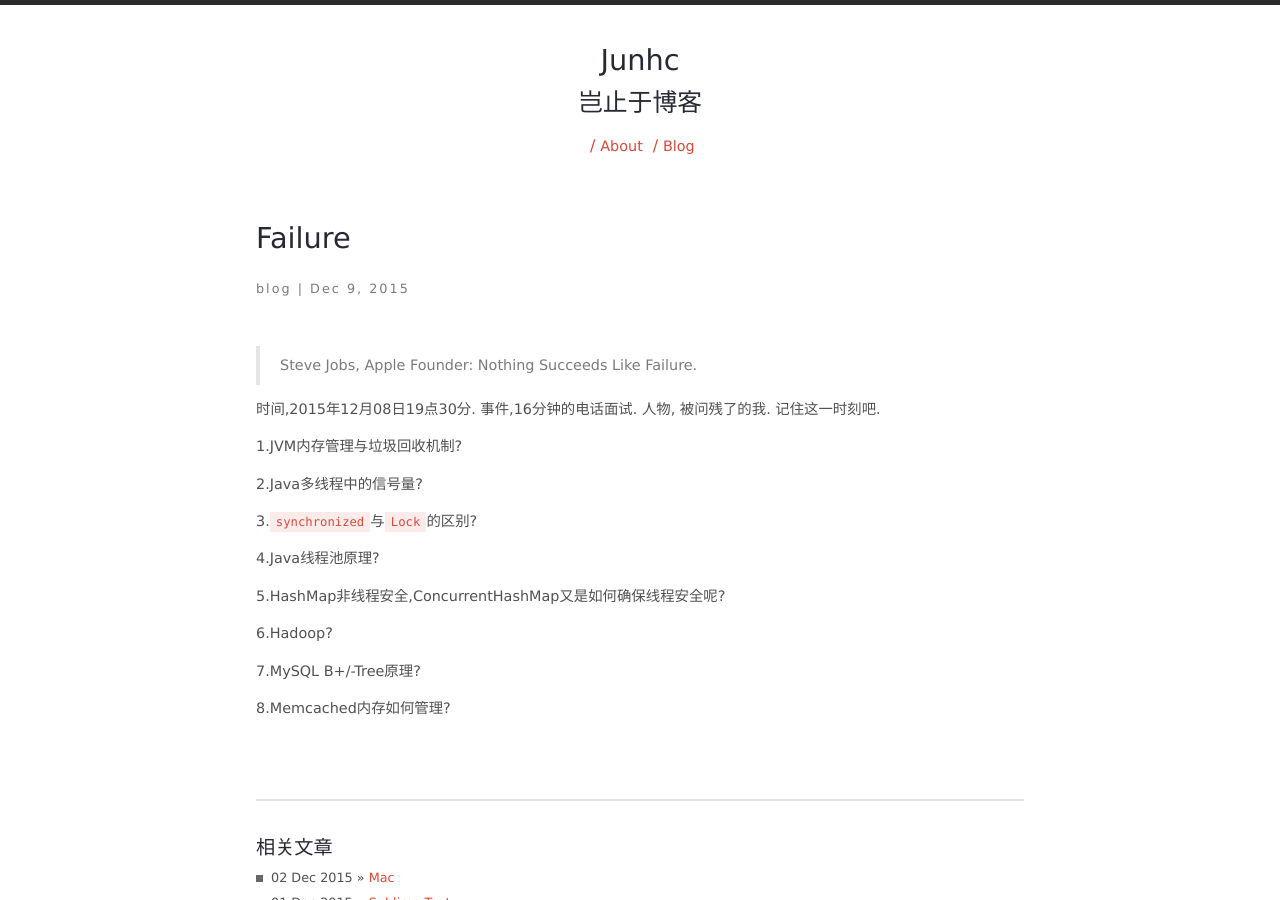
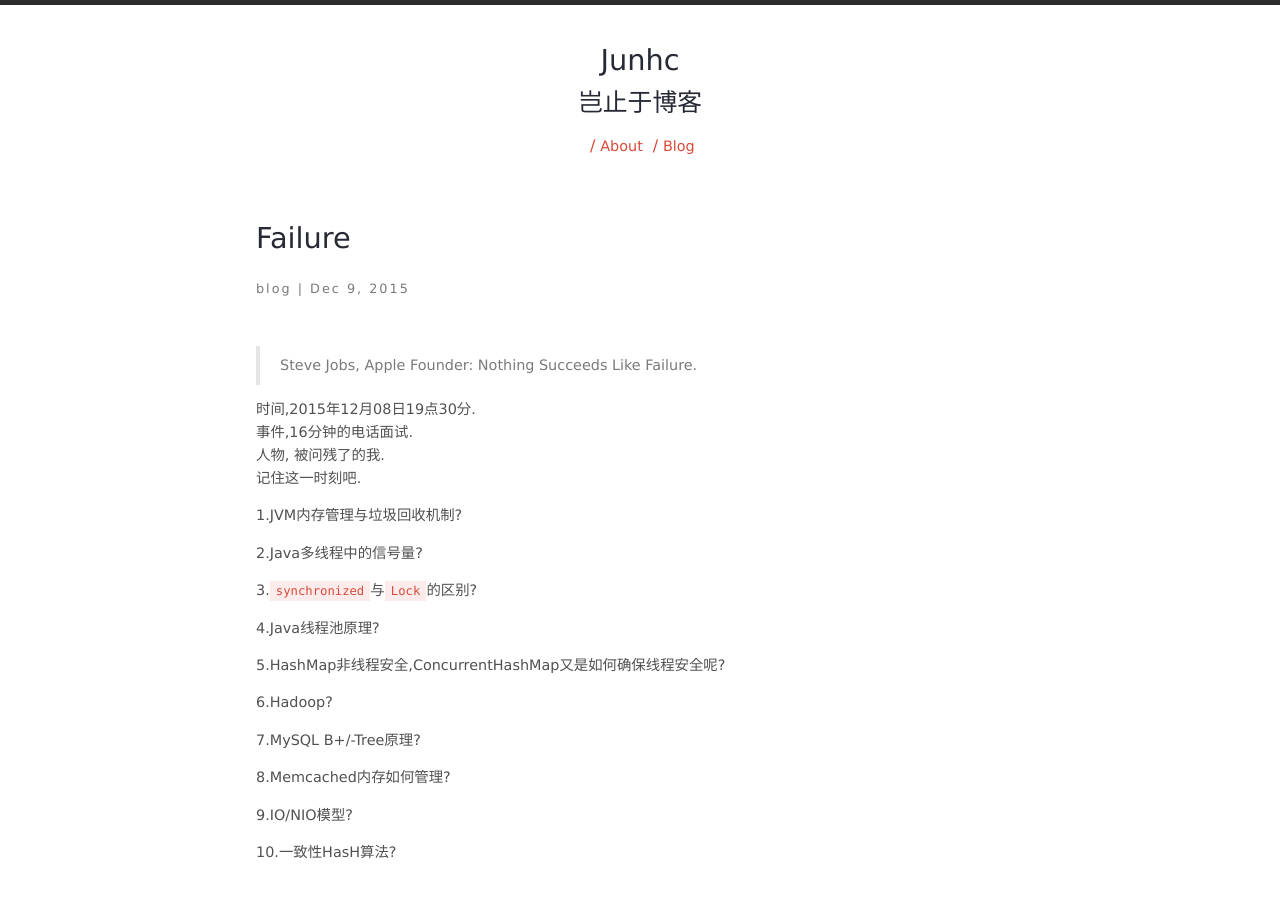
Before and after one commit to junhc/junhc.github.io, a Jekyll site: the page built from _posts/2015-12-09-failure.md, in a window 1280 px wide and 900 px high. Built offline with Jekyll 4.4.1, drawn with Linux system fonts in a browser that asks for light colours; Markdown is read by kramdown in place of the engine named in the settings; comment, search, counter and statistics services are not loaded.

Commit message:
新增失败篇

```diff
--- a/_posts/2015-12-09-failure.md
+++ b/_posts/2015-12-09-failure.md
@@ -30,3 +30,7 @@
 7.MySQL B+/-Tree原理?
 
 8.Memcached内存如何管理?
+
+9.IO/NIO模型?
+
+10.一致性HasH算法?
```
